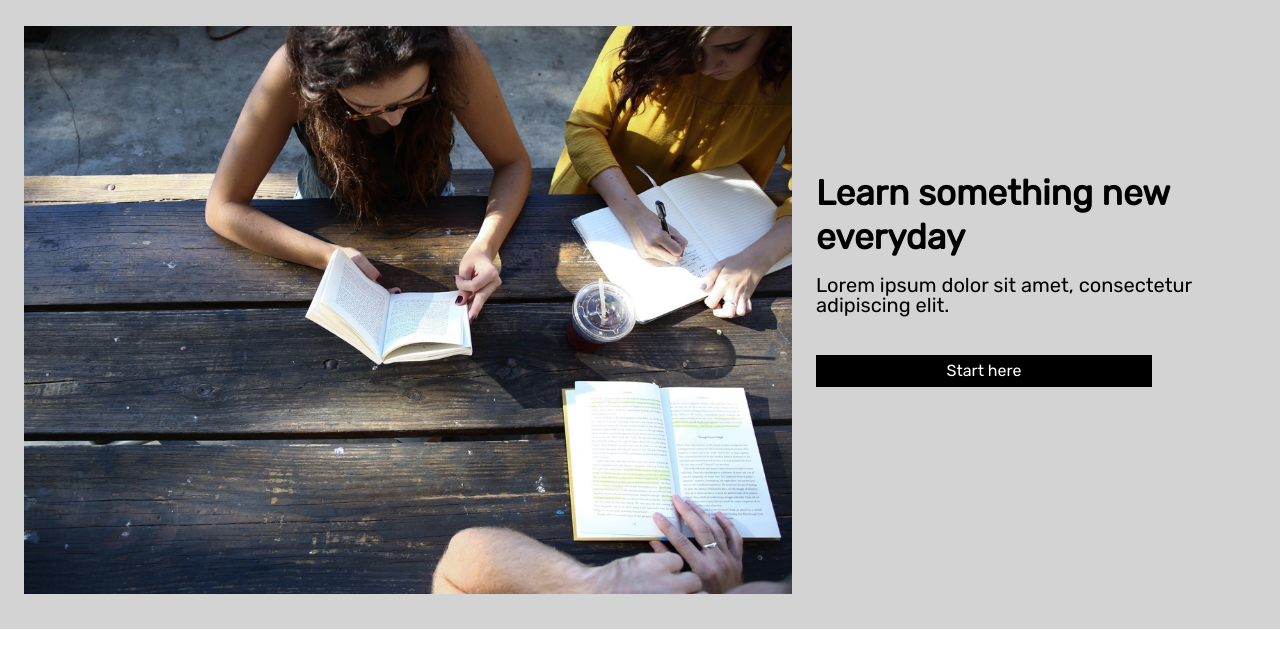
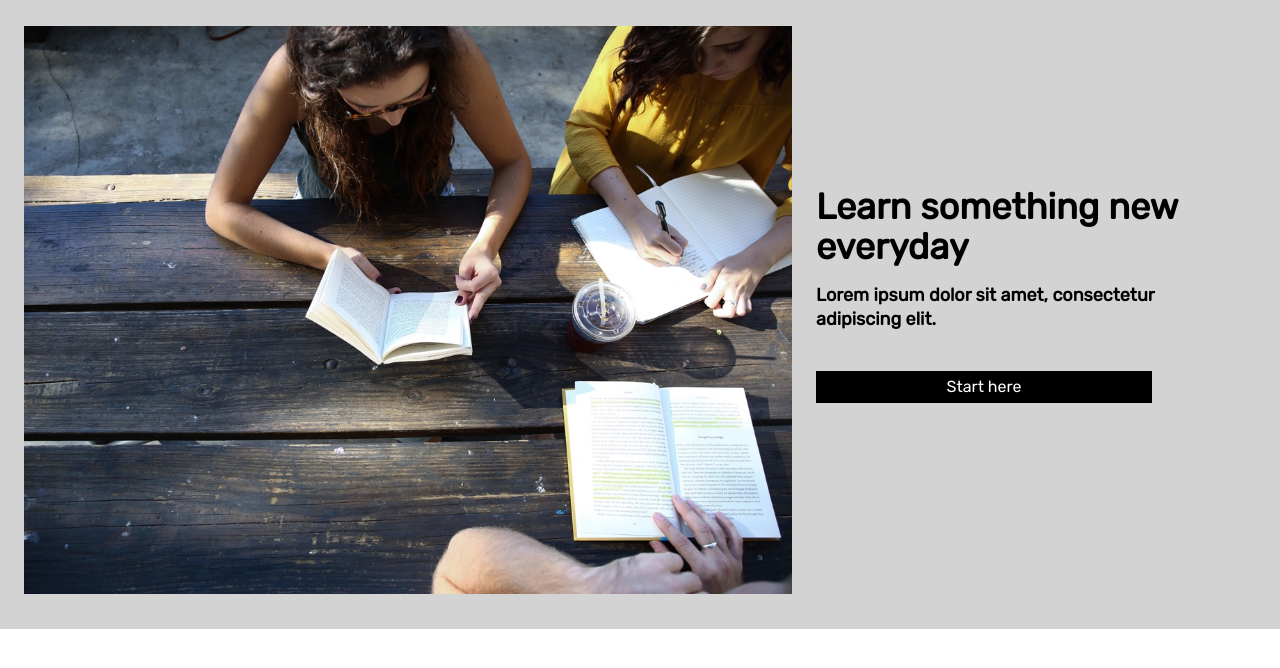
Before and after one commit to TrevorHegert/colmarcapstone, a plain HTML site: page index.html in a window 1280 px wide. Shown: the part 70-738 px from the top of the page. Drawn offline with Linux system fonts and the light colour scheme; a web font is replaced by a local one.

Commit message:
More Tweaks to Learn Banner Section

```diff
--- a/assets/css/reset.css
+++ b/assets/css/reset.css
@@ -19,7 +19,6 @@ time, mark, audio, video {
   margin: 0;
   padding: 0;
   border: 0;
-  font-size: 100%;
   font: inherit;
   vertical-align: baseline;
 }
--- a/assets/css/style.css
+++ b/assets/css/style.css
@@ -1,5 +1,5 @@
-html {
-    font-family: 'Rubik', sans-serif;
+html body {
+    font-family: "Rubik", sans-serif;
     font-size: 16px;
     box-sizing: border-box;
 }
@@ -9,17 +9,19 @@ section {
     width: 100%;
 }
 
-h1 {
-    font-weight: 700;
-    font-size: 2.2rem;
-    line-height: 1.25;
+h1 { font-size: 2.25rem;  /* 16x2.25=36 */
+     font-weight: 850;
+     line-height: 2.5rem;
     }
-
-h2 {
-    font-weight: 400;
-    font-size: 1.25rem
-
-}
+h2 { font-size: 1.5rem;   /* 16x1.5=24 */
+     font-weight: 725;
+    }
+h3 { font-size: 1.125rem; /* 16x1.125=18 */
+     font-weight: 600;
+     line-height: 1.5rem;
+    }
+h4 { font-size: 0.875rem; /* 16x0.875=14 */ }
+p  { font-size: 0.75rem;  /* 16x0.75=12 */ }
 
 /*Header*/
 
@@ -128,10 +130,15 @@ section.learn {
     padding: .5rem 0 .5rem 0;
 }
 
-.learn-content h1, .learn-content h2 {
-    color: black;
+.learn-content h1 {
+    margin-top: 2rem;
     margin-bottom: 1rem;
-    margin-right: 4rem;
+    margin-right: 3.75rem;
+}
+
+.learn-content h3 {
+    margin-bottom: 1rem;
+    margin-right: 5.25rem;
 }
 
 /*Learn Banner for Mobile*/
@@ -162,7 +169,7 @@ section.learn {
           width: 100%;
       }
 
-      .learn-content h1, .learn-content h2 {
+      .learn-content h1, .learn-content h3 {
           margin: 2rem 1rem 0 1rem;
       }
 
--- a/index.html
+++ b/index.html
@@ -44,12 +44,16 @@
         </div>
         <div class="learn-content">
             <h1>Learn something new everyday</h1>
-            <h2>Lorem ipsum dolor sit amet, consectetur adipiscing elit.</h2>
+            <h3>Lorem ipsum dolor sit amet, consectetur adipiscing elit.</h3>
             <a href="#">Start here</a>
         </div>
     </section>
 
-    <section class=""
+    <section class="block2">
+
+
+
+    </section>
 
 
 </body>
```
